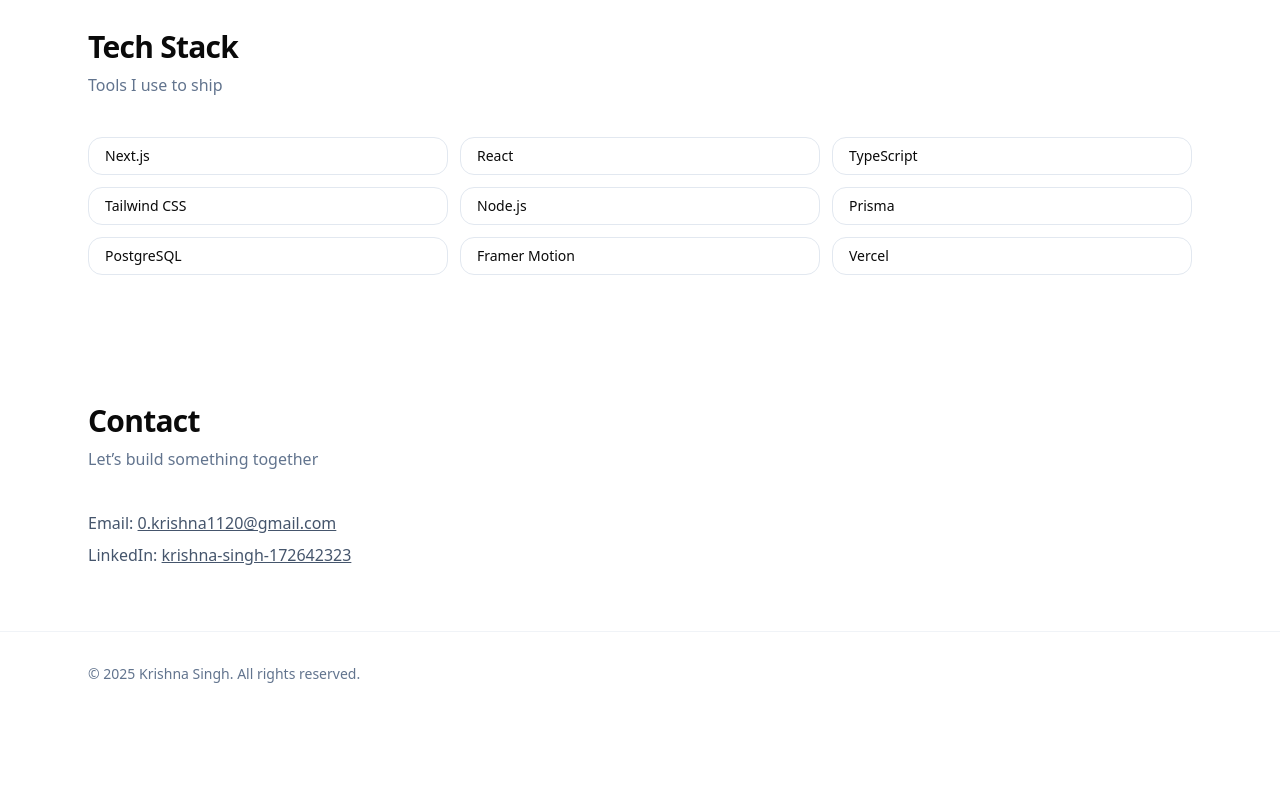
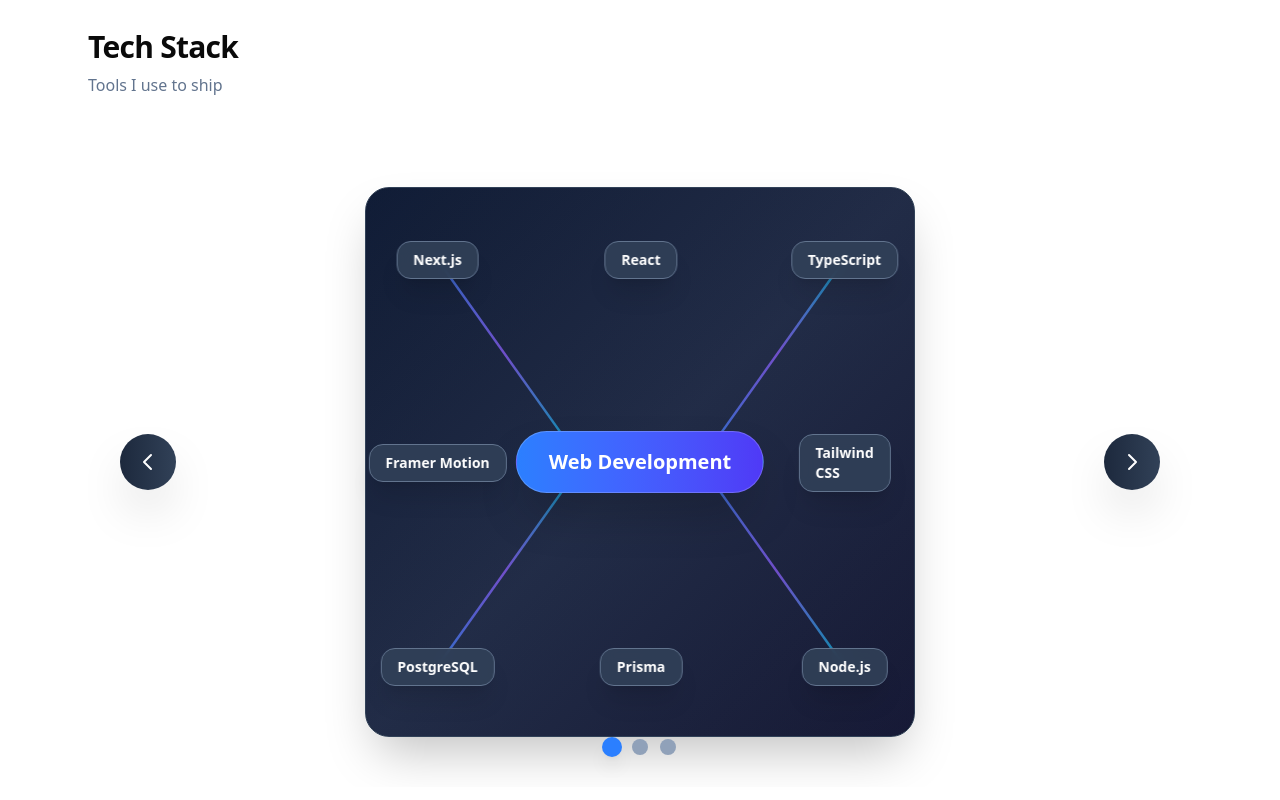
Before and after one commit to Kri01ceram/my-portfolio, a Next.js app: page / in a window 1280 px wide. Shown: the part 1220-2020 px from the top of the page. Before the commit the page ends 1936 px from the top, so only its background shows below. Built offline with nearby package versions, Linux system fonts and the light colour scheme.

Commit message:
Add animated tech stack carousel with responsive layout

```diff
--- a/app/page.tsx
+++ b/app/page.tsx
@@ -1,12 +1,85 @@
 "use client";
 
-import { motion } from "framer-motion";
+import { motion, AnimatePresence } from "framer-motion";
 import Section from "@/components/section";
 import ProjectCard from "@/components/project-card";
 import { projects } from "@/lib/projects";
 import Image from "next/image";
+import { useState } from "react";
+import { i } from "framer-motion/client";
+import { useRef, useLayoutEffect } from "react";
+
+const cards = [
+  {
+    title: "Web Development",
+    gradient: "bg-gradient-to-r from-blue-500 to-indigo-600",
+    techs: ["Next.js", "React", "TypeScript", "Tailwind CSS", "Node.js", "Prisma", "PostgreSQL", "Framer Motion"],
+  },
+  {
+    title: "ML Engineer",
+    gradient: "bg-gradient-to-r from-green-500 to-emerald-600",
+    techs: ["Python", "NumPy", "Pandas", "Scikit-learn", "TensorFlow", "PyTorch", "Matplotlib"],
+  },
+  {
+    title: "DevOps Engineer",
+    gradient: "bg-gradient-to-r from-orange-500 to-red-600",
+    techs: ["Docker", "Kubernetes", "AWS", "Terraform", "CI/CD", "Linux"],
+  },
+];
+// Generate N points around a rectangle perimeter (clockwise), padded from edges
+function rectAnchors(n: number, pad = 0.12) {
+  const pts: { x: number; y: number }[] = [];
+  for (let k = 0; k < n; k++) {
+    const s = (k / n) * 4; // 0..4
+    const span = 1 - 2 * pad;
+    if (s < 1) {
+      const u = s;
+      pts.push({ x: pad + span * u, y: pad }); // top: left -> right
+    } else if (s < 2) {
+      const u = s - 1;
+      pts.push({ x: 1 - pad, y: pad + span * u }); // right: top -> bottom
+    } else if (s < 3) {
+      const u = s - 2;
+      pts.push({ x: 1 - pad - span * u, y: 1 - pad }); // bottom: right -> left
+    } else {
+      const u = s - 3;
+      pts.push({ x: pad, y: 1 - pad - span * u }); // left: bottom -> top
+    }
+  }
+  return pts;
+}
+
 
 export default function HomePage() {
+  const [index, setIndex] = useState(0);
+    // Measure container and title to compute precise line endpoints
+  const containerRef = useRef<HTMLDivElement>(null);
+  const titleRef = useRef<HTMLDivElement>(null);
+  const [box, setBox] = useState({ w: 550, h: 550 });
+  const [titleBox, setTitleBox] = useState({ w: 240, h: 56 });
+
+  useLayoutEffect(() => {
+    const el = containerRef.current;
+    if (!el) return;
+    const ro = new ResizeObserver(([entry]) => {
+      const r = entry.contentRect;
+      setBox({ w: r.width, h: r.height });
+    });
+    ro.observe(el);
+    return () => ro.disconnect();
+  }, []);
+
+  useLayoutEffect(() => {
+    const el = titleRef.current;
+    if (!el) return;
+    const ro = new ResizeObserver(([entry]) => {
+      const r = entry.contentRect;
+      setTitleBox({ w: r.width, h: r.height });
+    });
+    ro.observe(el);
+    return () => ro.disconnect();
+  }, [index]);
+
   return (
     <>
       {/* HERO */}
@@ -19,7 +92,7 @@
         >
           <div>
             <h1 className="text-4xl sm:text-5xl font-extrabold tracking-tight">
-              Hi, I’m Krishna Singh
+              Hi, I'm Krishna Singh
             </h1>
             <p className="mt-4 text-lg text-slate-600 dark:text-slate-300">
               Full-stack developer & ML data analyst. I build fast, delightful
@@ -41,7 +114,7 @@
             className="aspect-square rounded-2xl overflow-hidden shadow-inner"
           >
             <Image
-              src="/images/KRISHNA.jpg"  // 👈 put your picture in public/images/
+              src="/images/KRISHNA.jpg"
               alt="My Picture"
               width={400}
               height={400}
@@ -58,23 +131,139 @@
         </div>
       </Section>
 
-      {/* TECH */}
+      {/* TECH STACK - FIXED */}
   <Section id="tech" title="Tech Stack" subtitle="Tools I use to ship">
-        <ul className="grid gap-3 sm:grid-cols-3 text-sm">
-          {[
-            "Next.js", "React", "TypeScript", "Tailwind CSS",
-            "Node.js", "Prisma", "PostgreSQL",
-            "Framer Motion", "Vercel",
-          ].map((t) => (
-            <li key={t} className="rounded-xl border border-slate-200 dark:border-slate-800 px-4 py-2">
-              {t}
-            </li>
+        <div className="relative w-full h-[650px] flex items-center justify-center overflow-hidden">
+          {/* LEFT ARROW */}
+          <button
+            onClick={() => setIndex((i) => (i - 1 + cards.length) % cards.length)}
+            className="absolute left-8 z-40 group bg-gradient-to-r from-slate-800 to-slate-700 hover:from-blue-600 hover:to-blue-500 text-white p-4 rounded-full shadow-2xl transition-all duration-300 hover:scale-110"
+          >
+            <svg className="w-6 h-6 transition-transform group-hover:-translate-x-0.5" fill="none" stroke="currentColor" viewBox="0 0 24 24">
+              <path strokeLinecap="round" strokeLinejoin="round" strokeWidth={2} d="M15 19l-7-7 7-7" />
+            </svg>
+          </button>
+
+          {/* CARDS CONTAINER (measured) */}
+          <div ref={containerRef} className="relative w-[550px] h-[550px] flex items-center justify-center">
+            <AnimatePresence mode="wait">
+              <motion.div
+                key={index}
+                initial={{ x: 400, opacity: 0, rotateY: 90 }}
+                animate={{ x: 0, opacity: 1, rotateY: 0 }}
+                exit={{ x: -400, opacity: 0, rotateY: -90 }}
+                transition={{ type: "spring", stiffness: 260, damping: 20, duration: 0.8 }}
+                className="absolute inset-0"
+              >
+                <div className="w-full h-full bg-gradient-to-br from-slate-900 via-slate-800 to-slate-900 dark:from-slate-800 dark:via-slate-700 dark:to-slate-800 rounded-3xl shadow-2xl relative overflow-visible border border-slate-700">
+                  {/* Background */}
+                  <div className="absolute inset-0 bg-gradient-to-br from-blue-500/5 to-purple-500/5 rounded-3xl" />
+
+                  {/* Center title (absolute true center) */}
+                  <motion.div
+                    ref={titleRef}
+                    initial={{ scale: 0.9, opacity: 0 }}
+                    animate={{ scale: 1, opacity: 1 }}
+                    transition={{ duration: 0.4 }}
+                    className={`absolute left-1/2 top-1/2 -translate-x-1/2 -translate-y-1/2 z-20 rounded-full px-8 py-4 text-xl font-bold shadow-2xl text-white ${cards[index].gradient} border border-white/20`}
+                  >
+                    {cards[index].title}
+                  </motion.div>
+
+                  {/* Connecting lines (from title edge to item centers) */}
+                  <svg className="absolute inset-0 w-full h-full pointer-events-none z-10">
+                    {(() => {
+                      const cx = box.w / 2;
+                      const cy = box.h / 2;
+                      const rx = titleBox.w / 2 + 6; // little padding
+                      const ry = titleBox.h / 2 + 6;
+
+                      const anchors = rectAnchors(cards[index].techs.length, 0.13);
+                      return anchors.map((a, j) => {
+                        const tx = a.x * box.w;
+                        const ty = a.y * box.h;
+                        const ang = Math.atan2(ty - cy, tx - cx);
+                        const x1 = cx + rx * Math.cos(ang);
+                        const y1 = cy + ry * Math.sin(ang);
+
+                        return (
+                          <motion.line
+                            key={j}
+                            initial={{ pathLength: 0, opacity: 0 }}
+                            animate={{ pathLength: 1, opacity: 0.75 }}
+                            transition={{ delay: 0.25 + j * 0.06, duration: 0.8 }}
+                            x1={x1}
+                            y1={y1}
+                            x2={tx}
+                            y2={ty}
+                            stroke="url(#techGradient)"
+                            strokeWidth="2.5"
+                            strokeDasharray="8,4"
+                          />
+                        );
+                      });
+                    })()}
+                    <defs>
+                      <linearGradient id="techGradient" x1="0%" y1="0%" x2="100%" y2="0%">
+                        <stop offset="0%" stopColor="#3b82f6" />
+                        <stop offset="50%" stopColor="#8b5cf6" />
+                        <stop offset="100%" stopColor="#06b6d4" />
+                      </linearGradient>
+                    </defs>
+                  </svg>
+
+                  {/* Tech items aligned to the box edges */}
+                  {(() => {
+                    const anchors = rectAnchors(cards[index].techs.length, 0.13);
+                    return cards[index].techs.map((tech, j) => {
+                      const x = anchors[j].x * box.w;
+                      const y = anchors[j].y * box.h;
+                      return (
+                        <motion.div
+                          key={tech}
+                          initial={{ scale: 0.8, opacity: 0 }}
+                          animate={{ scale: 1, opacity: 1 }}
+                          transition={{ delay: 0.35 + j * 0.06, type: "spring", stiffness: 200, damping: 18 }}
+                          whileHover={{ scale: 1.08, y: -2, boxShadow: "0 12px 40px rgba(59,130,246,0.35)" }}
+                          className="absolute z-20 -translate-x-1/2 -translate-y-1/2 rounded-xl bg-slate-700/90 text-white text-sm font-semibold px-4 py-2 shadow-xl border border-slate-500 backdrop-blur"
+                          style={{ left: x, top: y }}
+                        >
+                          {tech}
+                        </motion.div>
+                      );
+                    });
+                  })()}
+                </div>
+              </motion.div>
+            </AnimatePresence>
+          </div>
+
+          {/* RIGHT ARROW */}
+          <button
+            onClick={() => setIndex((i) => (i + 1) % cards.length)}
+            className="absolute right-8 z-40 group bg-gradient-to-r from-slate-800 to-slate-700 hover:from-blue-600 hover:to-blue-500 text-white p-4 rounded-full shadow-2xl transition-all duration-300 hover:scale-110"
+          >
+            <svg className="w-6 h-6 transition-transform group-hover:translate-x-0.5" fill="none" stroke="currentColor" viewBox="0 0 24 24">
+              <path strokeLinecap="round" strokeLinejoin="round" strokeWidth={2} d="M9 5l7 7-7 7" />
+            </svg>
+          </button>
+
+          {/* DOTS */}
+          <div className="absolute bottom-8 flex space-x-3">
+            {cards.map((_, i) => (
+              <button
+                key={i}
+                onClick={() => setIndex(i)}
+                className={`w-4 h-4 rounded-full transition-all duration-300 ${i === index ? "bg-blue-500 scale-125 shadow-lg" : "bg-slate-400 hover:bg-slate-300 hover:scale-110"}`}
+              />
             ))}
-        </ul>
+          </div>
+        </div>
       </Section>
 
+
       {/* CONTACT */}
-      <Section id="contact" title="Contact" subtitle="Let’s build something together">
+      <Section id="contact" title="Contact" subtitle="Let's build something together">
         <p className="text-slate-600 dark:text-slate-300">
           Email: <a className="underline" href="mailto:0.krishna1120@gmail.com">0.krishna1120@gmail.com</a>
         </p>
```
Lines whose indentation alone changed are shown as unchanged.
